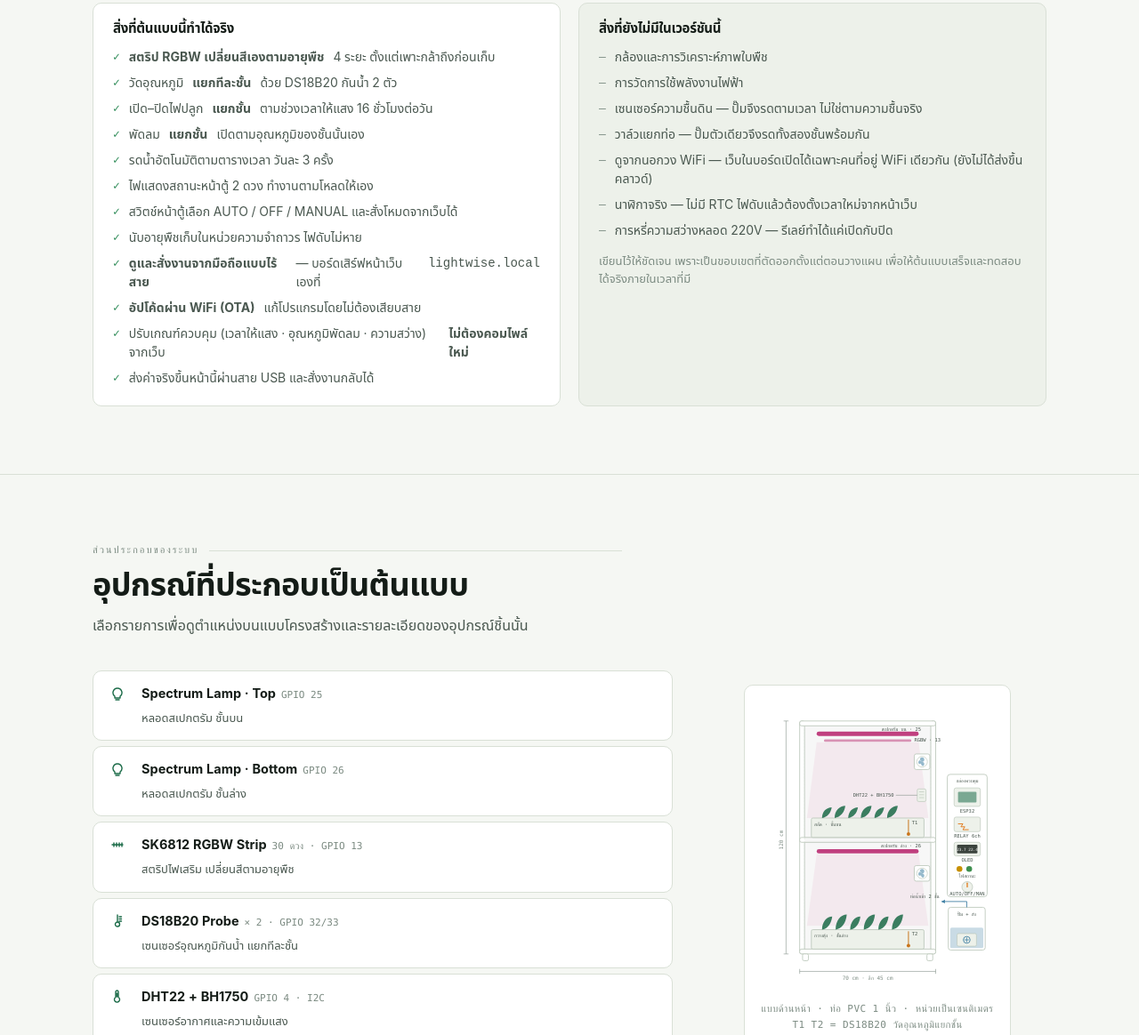
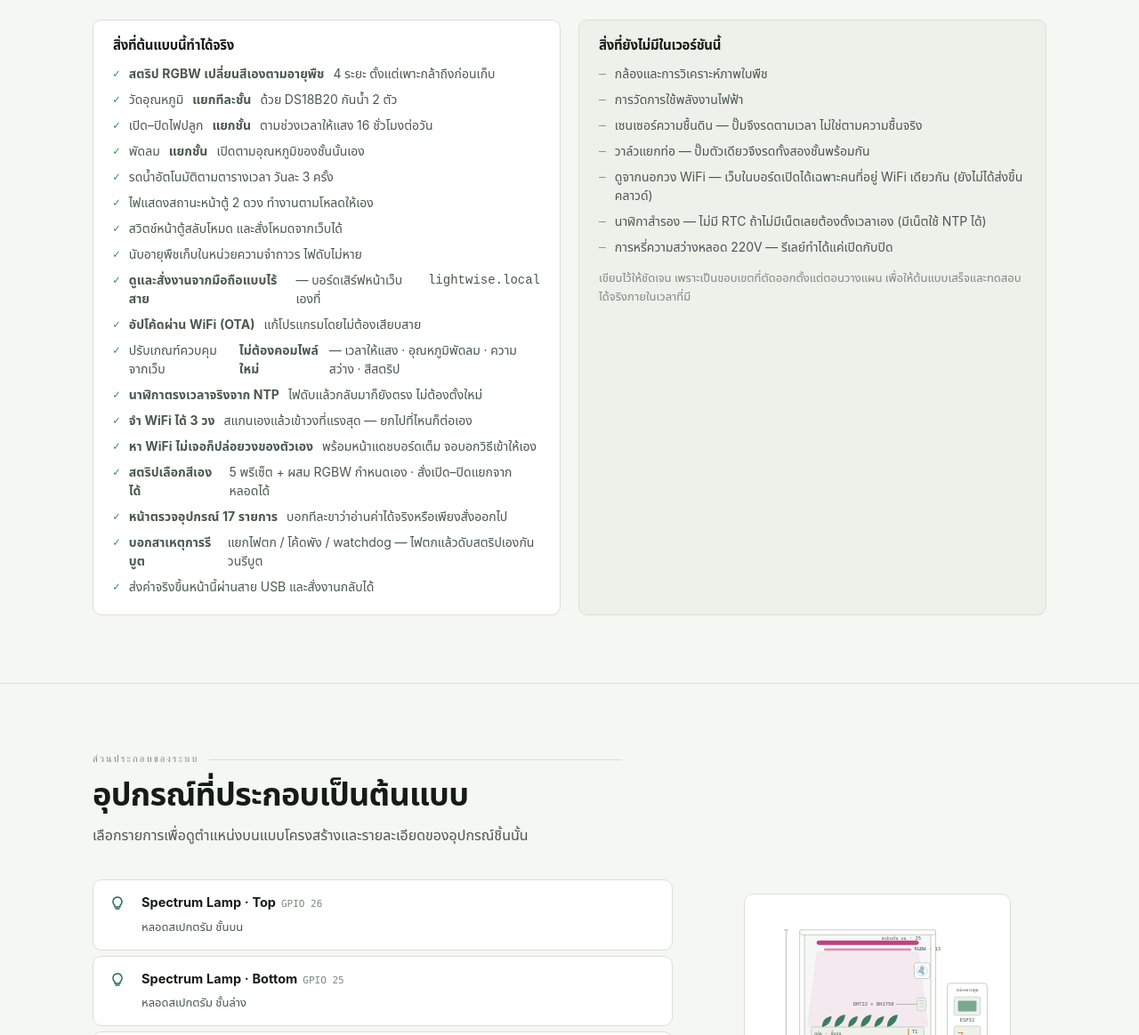
Before and after one commit to oct101/lightwise-farm, a plain HTML site: page index.html in a window 1280 px wide. Shown: the part 1073-2237 px from the top of the page at 89% size. Drawn offline with Linux system fonts and the light colour scheme.

Commit message:
เว็บ: อัปฟีเจอร์ครบ — NTP, จำ WiFi 3 วง, AP fallback, คุมสตริป, ตรวจอุปกรณ์ 17 รายการ, แก้ผังขาไฟปลูก 26/25

```diff
--- a/index.html
+++ b/index.html
@@ -403,7 +403,7 @@ footer { border-top:1px solid var(--line); padding-block:40px 56px; }
       <div class="loop-arrow">→</div>
       <div class="loop-node">
         <span class="k">04 · Report</span><span class="t">แสดงผลและบันทึก</span>
-        <span class="d">จอ OLED หน้าเครื่อง · เว็บในตัวบอร์ดผ่าน WiFi · บันทึก CSV ทุกนาที</span>
+        <span class="d">จอ OLED หน้าเครื่อง · เว็บในตัวบอร์ดผ่าน WiFi · ตรวจอุปกรณ์ 17 รายการ · บันทึก CSV</span>
       </div>
     </div>
 
@@ -417,11 +417,17 @@ footer { border-top:1px solid var(--line); padding-block:40px 56px; }
           <li>พัดลม<strong>แยกชั้น</strong> เปิดตามอุณหภูมิของชั้นนั้นเอง</li>
           <li>รดน้ำอัตโนมัติตามตารางเวลา วันละ 3 ครั้ง</li>
           <li>ไฟแสดงสถานะหน้าตู้ 2 ดวง ทำงานตามโหลดให้เอง</li>
-          <li>สวิตช์หน้าตู้เลือก AUTO / OFF / MANUAL และสั่งโหมดจากเว็บได้</li>
+          <li>สวิตช์หน้าตู้สลับโหมด และสั่งโหมดจากเว็บได้</li>
           <li>นับอายุพืชเก็บในหน่วยความจำถาวร ไฟดับไม่หาย</li>
           <li><strong>ดูและสั่งงานจากมือถือแบบไร้สาย</strong> — บอร์ดเสิร์ฟหน้าเว็บเองที่ <code>lightwise.local</code></li>
           <li><strong>อัปโค้ดผ่าน WiFi (OTA)</strong> แก้โปรแกรมโดยไม่ต้องเสียบสาย</li>
-          <li>ปรับเกณฑ์ควบคุม (เวลาให้แสง · อุณหภูมิพัดลม · ความสว่าง) จากเว็บ <strong>ไม่ต้องคอมไพล์ใหม่</strong></li>
+          <li>ปรับเกณฑ์ควบคุมจากเว็บ <strong>ไม่ต้องคอมไพล์ใหม่</strong> — เวลาให้แสง · อุณหภูมิพัดลม · ความสว่าง · สีสตริป</li>
+          <li><strong>นาฬิกาตรงเวลาจริงจาก NTP</strong> ไฟดับแล้วกลับมาก็ยังตรง ไม่ต้องตั้งใหม่</li>
+          <li><strong>จำ WiFi ได้ 3 วง</strong> สแกนเองแล้วเข้าวงที่แรงสุด — ยกไปที่ไหนก็ต่อเอง</li>
+          <li><strong>หา WiFi ไม่เจอก็ปล่อยวงของตัวเอง</strong> พร้อมหน้าแดชบอร์ดเต็ม จอบอกวิธีเข้าให้เอง</li>
+          <li><strong>สตริปเลือกสีเองได้</strong> 5 พรีเซ็ต + ผสม RGBW กำหนดเอง · สั่งเปิด–ปิดแยกจากหลอดได้</li>
+          <li><strong>หน้าตรวจอุปกรณ์ 17 รายการ</strong> บอกทีละขาว่าอ่านค่าได้จริงหรือเพียงสั่งออกไป</li>
+          <li><strong>บอกสาเหตุการรีบูต</strong> แยกไฟตก / โค้ดพัง / watchdog — ไฟตกแล้วดับสตริปเองกันวนรีบูต</li>
           <li>ส่งค่าจริงขึ้นหน้านี้ผ่านสาย USB และสั่งงานกลับได้</li>
         </ul>
       </div>
@@ -433,7 +439,7 @@ footer { border-top:1px solid var(--line); padding-block:40px 56px; }
           <li>เซนเซอร์ความชื้นดิน — ปั๊มจึงรดตามเวลา ไม่ใช่ตามความชื้นจริง</li>
           <li>วาล์วแยกท่อ — ปั๊มตัวเดียวจึงรดทั้งสองชั้นพร้อมกัน</li>
           <li>ดูจากนอกวง WiFi — เว็บในบอร์ดเปิดได้เฉพาะคนที่อยู่ WiFi เดียวกัน (ยังไม่ได้ส่งขึ้นคลาวด์)</li>
-          <li>นาฬิกาจริง — ไม่มี RTC ไฟดับแล้วต้องตั้งเวลาใหม่จากหน้าเว็บ</li>
+          <li>นาฬิกาสำรอง — ไม่มี RTC ถ้าไม่มีเน็ตเลยต้องตั้งเวลาเอง (มีเน็ตใช้ NTP ได้)</li>
           <li>การหรี่ความสว่างหลอด 220V — รีเลย์ทำได้แค่เปิดกับปิด</li>
         </ul>
         <p class="scope-note">
@@ -514,12 +520,12 @@ footer { border-top:1px solid var(--line); padding-block:40px 56px; }
       <div class="tile state">
         <span class="k">ไฟปลูก · บน</span>
         <span class="v"><span class="pill" id="pSt" style="--c:var(--glow)"><span class="dot"></span><span class="tx">—</span></span></span>
-        <span class="s">GPIO 25</span>
+        <span class="s">GPIO 26</span>
       </div>
       <div class="tile state">
         <span class="k">ไฟปลูก · ล่าง</span>
         <span class="v"><span class="pill" id="pSb" style="--c:var(--glow)"><span class="dot"></span><span class="tx">—</span></span></span>
-        <span class="s">GPIO 26</span>
+        <span class="s">GPIO 25</span>
       </div>
       <div class="tile state">
         <span class="k">พัดลม · บน</span>
@@ -635,17 +641,20 @@ footer { border-top:1px solid var(--line); padding-block:40px 56px; }
           <tr><th>ขนาดโครงสร้าง</th><td><span class="num">กว้าง 70 × ลึก 45 × สูง 120</span> ซม.</td></tr>
           <tr><th>โครงหลัก</th><td>ท่อ PVC สีขาว 1 นิ้ว · คลุมพลาสติกโรงเรือน UV</td></tr>
           <tr><th>ชั้นปลูก</th><td>2 ชั้น — สลัด (ชั้นบน) และกวางตุ้ง (ชั้นล่าง)</td></tr>
-          <tr><th>ไฟปลูกพืช</th><td>หลอดสเปกตรัม 220V แยกชั้น — ชั้นบน GPIO 25 · ชั้นล่าง GPIO 26</td></tr>
+          <tr><th>ไฟปลูกพืช</th><td>หลอดสเปกตรัม 220V แยกชั้น — ชั้นบน GPIO 26 · ชั้นล่าง GPIO 25</td></tr>
           <tr><th>ช่วงเวลาให้แสง</th><td><span class="num">06:00–22:00</span> น. (16 ชั่วโมงต่อวัน)</td></tr>
-          <tr><th>ไฟเสริมปรับสี</th><td>สตริป SK6812 RGBW <span class="num">30</span> ดวง (GPIO 13) เปลี่ยนสีเองตาม 4 ระยะ</td></tr>
+          <tr><th>ไฟเสริมปรับสี</th><td>สตริป SK6812 RGBW <span class="num">30</span> ดวง (GPIO 13) — อัตโนมัติตาม 4 ระยะ หรือเลือกสีเอง 6 แบบ (รวมผสม RGBW กำหนดเอง)</td></tr>
           <tr><th>วัดอุณหภูมิ</th><td>DS18B20 กันน้ำ × 2 — ชั้นละ 1 ตัว (GPIO 32 / 33)</td></tr>
           <tr><th>วัดอากาศ</th><td>DHT22 (GPIO 4) และ BH1750 วัดความเข้มแสง (I2C)</td></tr>
           <tr><th>ระบายอากาศ</th><td>พัดลม DC <span class="num">12V</span> × 2 แยกชั้น · เปิดที่ <span class="num">29</span>°C ปิดที่ <span class="num">27</span>°C</td></tr>
           <tr><th>ระบบน้ำ</th><td>ปั๊มน้ำ (GPIO 17) ตั้งเวลา <span class="num">07:00 / 12:00 / 17:00</span> ครั้งละ <span class="num">20</span> วินาที</td></tr>
           <tr><th>ไฟแสดงสถานะ</th><td>เหลือง (GPIO 16) ตามไฟปลูก · เขียว ต่อขนานกับปั๊ม</td></tr>
           <tr><th>ระบบควบคุม</th><td>ESP32-D0WD-V3 + โมดูลรีเลย์ 2 ช่อง × 3 (รวม 6 ช่อง)</td></tr>
-          <tr><th>สวิตช์หน้าตู้</th><td>LA38-11X2 เลือก AUTO / OFF / MANUAL (GPIO 34 / 35)</td></tr>
-          <tr><th>การแสดงผล</th><td>จอ OLED SH1106 <span class="num">128×64</span> · เว็บผ่าน USB · CSV ทาง Serial</td></tr>
+          <tr><th>สวิตช์หน้าตู้</th><td>LA38-11X2 บิดล็อค 2 จังหวะ (GPIO 19 / 23) · เลือกได้จากหน้าเว็บว่าให้สลับ AUTO↔MANUAL หรือ AUTO↔OFF</td></tr>
+          <tr><th>การแสดงผล</th><td>จอ OLED SH1106 <span class="num">128×64</span> · <strong>เว็บในตัวบอร์ดผ่าน WiFi</strong> · CSV ทาง Serial</td></tr>
+          <tr><th>เครือข่าย</th><td>จำ WiFi ได้ <span class="num">3</span> วง เข้าวงที่แรงสุดเอง · ไม่เจอเลยจะปล่อยวงของตัวเองชื่อ <code>LIGHTWISE</code></td></tr>
+          <tr><th>นาฬิกา</th><td>ดึงเวลาจริงจาก NTP (โซน ICT-7) ซิงก์ซ้ำทุกชั่วโมง · ไม่มีเน็ตก็นับเองต่อได้</td></tr>
+          <tr><th>ตั้งค่าควบคุม</th><td>เวลาให้แสง · อุณหภูมิพัดลม · ความสว่างสตริป · สี — แก้จากเว็บ เก็บในบอร์ด <strong>ไม่ต้องคอมไพล์ใหม่</strong></td></tr>
           <tr><th>แหล่งจ่ายไฟ</th><td>Switching <span class="num">12V 5A</span> + LM2596 ลดเป็น 5V</td></tr>
           <tr><th>ความปลอดภัย</th><td>ฟิวส์ 2A · สวิตช์ตัดตอน · กล่องกันน้ำ · แยกโมดูลรีเลย์ 220V ออกจาก 12V</td></tr>
         </tbody>
@@ -722,10 +731,10 @@ footer { border-top:1px solid var(--line); padding-block:40px 56px; }
   ];
 
   const PARTS = [
-    { id:"part-spectop", en:"Spectrum Lamp · Top", qty:"GPIO 25", th:"หลอดสเปกตรัม ชั้นบน",
+    { id:"part-spectop", en:"Spectrum Lamp · Top", qty:"GPIO 26", th:"หลอดสเปกตรัม ชั้นบน",
       de:"แหล่งแสงหลักของชั้นบน ไฟบ้าน 220V ผ่านรีเลย์ เปิดตามช่วงเวลา 06:00–22:00 น. หรี่ความสว่างไม่ได้",
       ico:"M8 2a5 5 0 0 0-3 9v2h6v-2a5 5 0 0 0-3-9zM6 15h4M7 17h2" },
-    { id:"part-specbot", en:"Spectrum Lamp · Bottom", qty:"GPIO 26", th:"หลอดสเปกตรัม ชั้นล่าง",
+    { id:"part-specbot", en:"Spectrum Lamp · Bottom", qty:"GPIO 25", th:"หลอดสเปกตรัม ชั้นล่าง",
       de:"แหล่งแสงหลักของชั้นล่าง แยกรีเลย์คนละช่องกับชั้นบน จึงสั่งเปิด–ปิดทีละชั้นได้",
       ico:"M8 2a5 5 0 0 0-3 9v2h6v-2a5 5 0 0 0-3-9zM6 15h4M7 17h2" },
     { id:"part-strip", en:"SK6812 RGBW Strip", qty:"30 ดวง · GPIO 13", th:"สตริปไฟเสริม เปลี่ยนสีตามอายุพืช",
@@ -747,13 +756,13 @@ footer { border-top:1px solid var(--line); padding-block:40px 56px; }
       de:"เหลือง (GPIO 16) โค้ดสั่งตามไฟปลูกให้เอง · เขียว ต่อขนานกับปั๊ม ไม่ต้องสั่งแยก จึงบอกได้ว่ากำลังรดน้ำ",
       ico:"M8 2v5M8 7a1.5 1.5 0 1 0 0 3 1.5 1.5 0 0 0 0-3M3 12a6 6 0 0 1 10 0" },
     { id:"part-esp32", en:"ESP32 Controller", qty:"× 1", th:"ไมโครคอนโทรลเลอร์ ESP32",
-      de:"ESP32-D0WD-V3 ไม่มี PSRAM จึงใช้ GPIO 16/17 ได้ อ่านเซนเซอร์ ตัดสินใจ สั่งรีเลย์ และส่ง JSON ขึ้นเว็บผ่าน USB",
+      de:"ESP32-D0WD-V3 ไม่มี PSRAM จึงใช้ GPIO 16/17 ได้ · อ่านเซนเซอร์ ตัดสินใจ สั่งรีเลย์ และเสิร์ฟหน้าเว็บควบคุมเองผ่าน WiFi · อัปโค้ดใหม่ผ่านอากาศได้ (OTA) · ดึงเวลาจริงจาก NTP",
       ico:"M4 4h8v8H4zM6 1v3M10 1v3M6 12v3M10 12v3M1 6h3M1 10h3M12 6h3M12 10h3" },
     { id:"part-relay", en:"Relay Module 2ch", qty:"× 3", th:"โมดูลรีเลย์ 2 ช่อง สามตัว",
       de:"รวม 6 ช่อง จัดกลุ่มตามชนิดไฟ — ฝั่ง 220V สำหรับไฟปลูก 2 ชั้น ฝั่ง 12V สำหรับพัดลม ปั๊ม และไฟแสดงสถานะ ห้ามผสมบนแผ่นเดียวกัน",
       ico:"M2 5h5l-2 3h4l-2 3h5M2 11h3M11 5h3" },
-    { id:"part-sw", en:"Mode Selector", qty:"GPIO 34/35", th:"สวิตช์เลือกโหมดหน้าตู้",
-      de:"LA38-11X2 สามตำแหน่ง AUTO / OFF / MANUAL สองขานี้ไม่มีตัวต้านทานในตัว ต้องต่อ R pull-down 10k ลง GND เอง ไม่งั้นจะรับสัญญาณ 50 Hz จากสายไฟรอบตัว",
+    { id:"part-sw", en:"Mode Selector", qty:"GPIO 19/23", th:"สวิตช์เลือกโหมดหน้าตู้",
+      de:"LA38-11X2 บิดล็อค 2 จังหวะ สลับ AUTO ↔ MANUAL · ย้ายจาก GPIO 34/35 มา 19/23 เพราะสองขาเดิมไม่มีตัวต้านทานในตัว ขาจึงลอยแล้วรับ 50 Hz จากสายไฟรอบตัว · 19/23 มี pull-up ในตัว ไม่ต้องพึ่งตัวต้านทานภายนอกเลย",
       ico:"M8 2v5M8 7a1.5 1.5 0 1 0 0 3 1.5 1.5 0 0 0 0-3M3 12a6 6 0 0 1 10 0" },
     { id:"part-oled", en:"OLED SH1106", qty:"1.3 นิ้ว", th:"จอแสดงผล OLED",
       de:"จอ I2C 128×64 ชิป SH1106 ไม่ใช่ SSD1306 ถ้าใช้ไลบรารีผิดจอจะมืดสนิททั้งที่ I2C ตอบปกติ",
```
